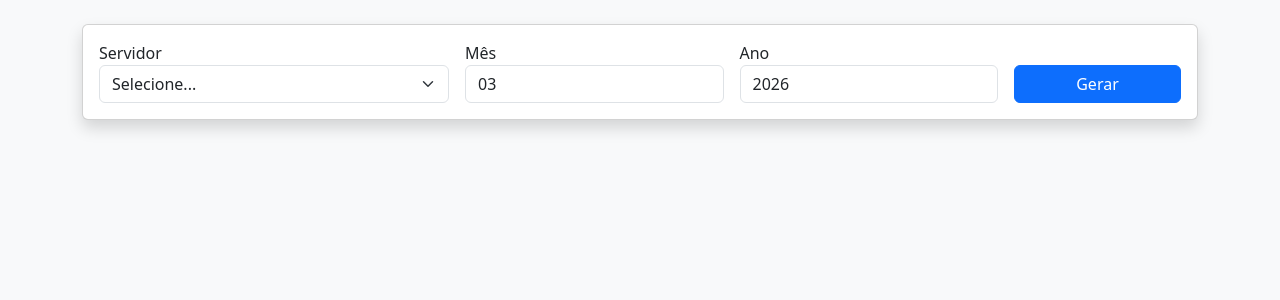
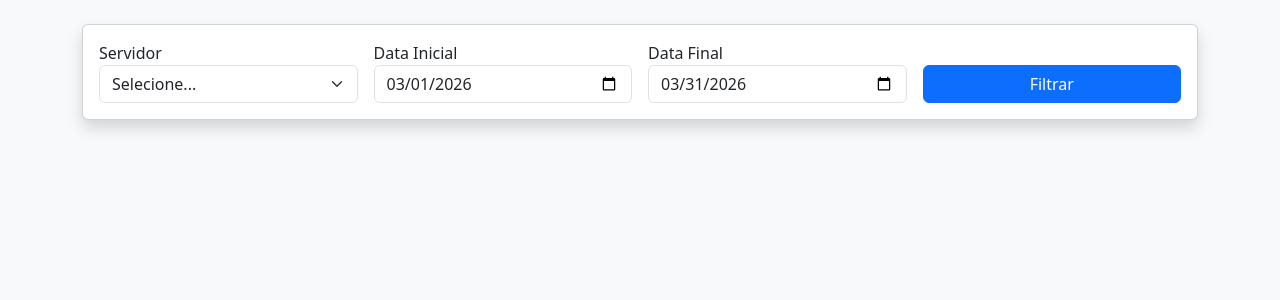
Before and after one commit to felippefardin/pgm_ponto, a PHP site: page /relatorios.php in a window 1280 px wide. Shown: the top 300 px of the page. Run offline with PHP 8.4, Linux system fonts and the light colour scheme; tables that the repository leaves empty hold one stand-in row (values such as "Sample post").

Commit message:
ajustes3

```diff
--- a/relatorios.php
+++ b/relatorios.php
@@ -3,28 +3,55 @@ session_start();
 include 'db.php';
 
 $servidor_id = $_GET['servidor'] ?? '';
-$mes = $_GET['mes'] ?? date('m');
-$ano = $_GET['ano'] ?? date('Y');
+$data_inicio = $_GET['data_inicio'] ?? date('Y-m-01'); // Padrão: primeiro dia do mês atual
+$data_fim = $_GET['data_fim'] ?? date('Y-m-t');      // Padrão: último dia do mês atual
+$export = $_GET['export'] ?? '';
 
 $pontos = [];
 if ($servidor_id) {
+    // Busca os pontos dentro do intervalo de datas selecionado
     $stmt = $pdo->prepare("
         SELECT p.*, s.nome_completo, s.matricula
         FROM pontos p
         JOIN servidores s ON p.servidor_id = s.id
-        WHERE s.id = ? AND MONTH(p.data_hora) = ? AND YEAR(p.data_hora) = ?
+        WHERE s.id = ? AND DATE(p.data_hora) BETWEEN ? AND ?
         ORDER BY p.data_hora ASC
     ");
-    $stmt->execute([$servidor_id, $mes, $ano]);
+    $stmt->execute([$servidor_id, $data_inicio, $data_fim]);
     $pontos = $stmt->fetchAll();
 
-    // Busca dados do servidor para o cabeçalho
     $stmt_serv = $pdo->prepare("SELECT nome_completo, matricula FROM servidores WHERE id = ?");
     $stmt_serv->execute([$servidor_id]);
     $info_servidor = $stmt_serv->fetch();
+
+    // LÓGICA DE EXPORTAÇÃO CSV
+    if ($export === 'csv' && $info_servidor) {
+        header('Content-Type: text/csv; charset=utf-8');
+        header('Content-Disposition: attachment; filename=relatorio_ponto_'.$info_servidor['matricula'].'.csv');
+        $output = fopen('php://output', 'w');
+        fputcsv($output, ['Data', 'Entrada', 'Pausa', 'Saida', 'Matricula', 'Nome']);
+
+        $dias_csv = [];
+        foreach ($pontos as $p) {
+            $data = date('d/m/Y', strtotime($p['data_hora']));
+            $dias_csv[$data][$p['tipo']] = date('H:i', strtotime($p['data_hora']));
         }
 
-// Busca todos os servidores para o select
+        foreach ($dias_csv as $data => $tipos) {
+            fputcsv($output, [
+                $data,
+                $tipos['entrada'] ?? '--:--',
+                $tipos['pausa'] ?? '--:--',
+                $tipos['saida'] ?? '--:--',
+                $info_servidor['matricula'],
+                $info_servidor['nome_completo']
+            ]);
+        }
+        fclose($output);
+        exit();
+    }
+}
+
 $servidores = $pdo->query("SELECT id, nome_completo FROM servidores WHERE status != 'arquivado'")->fetchAll();
 ?>
 <!DOCTYPE html>
@@ -33,9 +60,10 @@ $servidores = $pdo->query("SELECT id, nome_completo FROM servidores WHERE status
     <meta charset="UTF-8">
     <title>Relatório de Ponto - PMG</title>
     <link href="https://cdn.jsdelivr.net/npm/bootstrap@5.3.0/dist/css/bootstrap.min.css" rel="stylesheet">
+    <link rel="stylesheet" href="https://cdnjs.cloudflare.com/ajax/libs/font-awesome/6.0.0/all.min.css">
     <style>
         @media print {
-            .no-print { display: none; }
+            .no-print { display: none !important; }
             .card { border: none !important; box-shadow: none !important; }
             body { background: white !important; }
         }
@@ -48,7 +76,7 @@ $servidores = $pdo->query("SELECT id, nome_completo FROM servidores WHERE status
     <div class="card shadow mb-4 no-print">
         <div class="card-body">
             <form method="GET" class="row g-3">
-                <div class="col-md-4">
+                <div class="col-md-3">
                     <label>Servidor</label>
                     <select name="servidor" class="form-select" required>
                         <option value="">Selecione...</option>
@@ -58,15 +86,20 @@ $servidores = $pdo->query("SELECT id, nome_completo FROM servidores WHERE status
                     </select>
                 </div>
                 <div class="col-md-3">
-                    <label>Mês</label>
-                    <input type="number" name="mes" class="form-control" value="<?= $mes ?>" min="1" max="12">
+                    <label>Data Inicial</label>
+                    <input type="date" name="data_inicio" class="form-control" value="<?= $data_inicio ?>" required>
                 </div>
                 <div class="col-md-3">
-                    <label>Ano</label>
-                    <input type="number" name="ano" class="form-control" value="<?= $ano ?>">
+                    <label>Data Final</label>
+                    <input type="date" name="data_fim" class="form-control" value="<?= $data_fim ?>" required>
                 </div>
-                <div class="col-md-2 d-flex align-items-end">
-                    <button type="submit" class="btn btn-primary w-100">Gerar</button>
+                <div class="col-md-3 d-flex align-items-end gap-2">
+                    <button type="submit" class="btn btn-primary flex-grow-1">Filtrar</button>
+                    <?php if($servidor_id): ?>
+                        <a href="?servidor=<?= $servidor_id ?>&data_inicio=<?= $data_inicio ?>&data_fim=<?= $data_fim ?>&export=csv" class="btn btn-success">
+                            <i class="fa-solid fa-file-csv"></i> CSV
+                        </a>
+                    <?php endif; ?>
                 </div>
             </form>
         </div>
@@ -76,11 +109,12 @@ $servidores = $pdo->query("SELECT id, nome_completo FROM servidores WHERE status
     <div class="card shadow p-4 folha-ponto">
         <div class="text-center mb-4">
             <h4>PROCURADORIA GERAL DO MUNICÍPIO</h4>
-            <h5>Espelho de Ponto Individual - <?= $mes ?>/<?= $ano ?></h5>
+            <h5>Espelho de Ponto Individual</h5>
+            <p class="small text-muted">Período: <?= date('d/m/Y', strtotime($data_inicio)) ?> até <?= date('d/m/Y', strtotime($data_fim)) ?></p>
         </div>
 
         <div class="mb-3 border-bottom pb-2">
-            <p><strong>Servidor:</strong> <?= $info_servidor['nome_completo'] ?> | <strong>Matrícula:</strong> <?= $info_servidor['matricula'] ?></p>
+            <p><strong>Servidor:</strong> <?= htmlspecialchars($info_servidor['nome_completo']) ?> | <strong>Matrícula:</strong> <?= htmlspecialchars($info_servidor['matricula']) ?></p>
         </div>
 
         <table class="table table-bordered table-sm">
@@ -95,13 +129,13 @@ $servidores = $pdo->query("SELECT id, nome_completo FROM servidores WHERE status
             </thead>
             <tbody>
                 <?php
-                // Agrupar pontos por dia
                 $dias = [];
                 foreach ($pontos as $p) {
                     $data = date('d/m/Y', strtotime($p['data_hora']));
                     $dias[$data][$p['tipo']] = date('H:i', strtotime($p['data_hora']));
                 }
 
+                if (count($dias) > 0):
                     foreach ($dias as $data => $tipos): ?>
                     <tr>
                         <td><?= $data ?></td>
@@ -110,7 +144,12 @@ $servidores = $pdo->query("SELECT id, nome_completo FROM servidores WHERE status
                         <td><?= $tipos['saida'] ?? '--:--' ?></td>
                         <td class="small"><?= (isset($tipos['entrada']) && isset($tipos['saida'])) ? '' : 'Falta batida' ?></td>
                     </tr>
-                <?php endforeach; ?>
+                    <?php endforeach;
+                else: ?>
+                    <tr>
+                        <td colspan="5" class="text-center text-muted">Nenhum registro encontrado para este período.</td>
+                    </tr>
+                <?php endif; ?>
             </tbody>
         </table>
 
@@ -126,7 +165,9 @@ $servidores = $pdo->query("SELECT id, nome_completo FROM servidores WHERE status
         </div>
 
         <div class="text-center mt-4 no-print">
-            <button onclick="window.print()" class="btn btn-success"><i class="fa-solid fa-print"></i> Imprimir / Salvar PDF</button>
+            <button onclick="window.print()" class="btn btn-danger">
+                <i class="fa-solid fa-file-pdf"></i> Baixar/Imprimir PDF
+            </button>
         </div>
     </div>
     <?php endif; ?>
```
Lines whose indentation alone changed are shown as unchanged.
